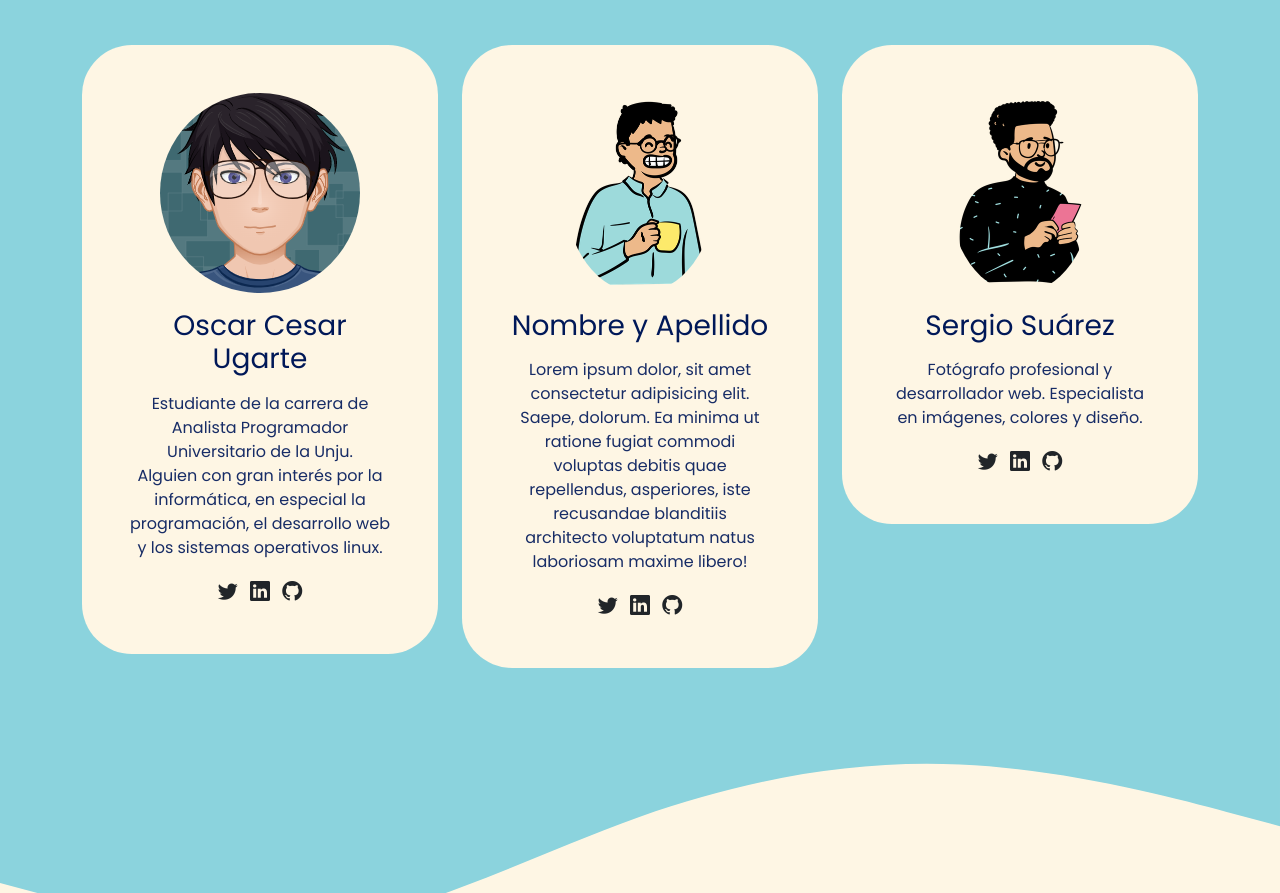
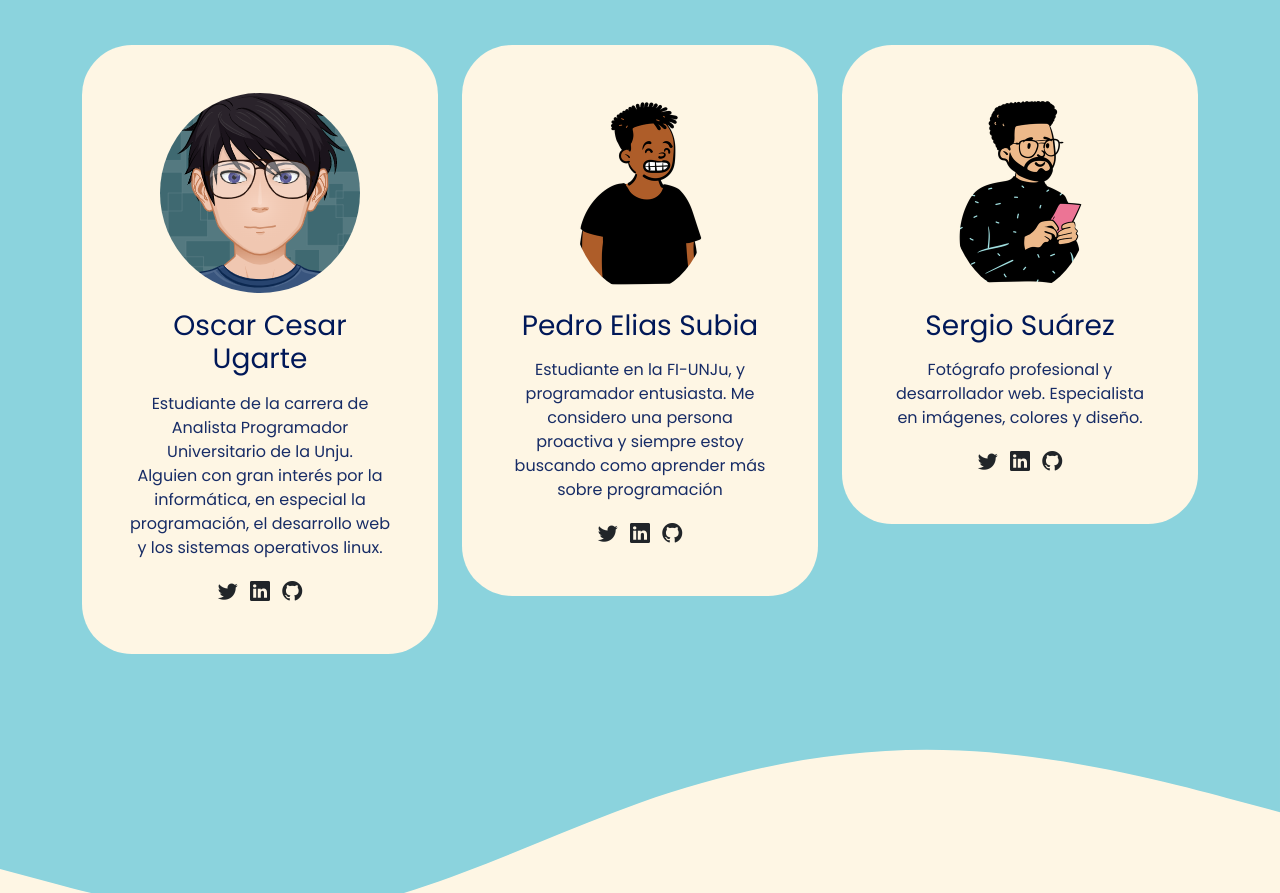
Before and after one commit to serrsua/devtech-podcast-web, a plain HTML site: page index.html in a window 1280 px wide. Shown: the part 1190-2083 px from the top of the page. Drawn offline with nearby package versions, Linux system fonts and the light colour scheme.

Commit message:
nuevo miembro del podcast agregado en el archivo index.html

```diff
--- a/index.html
+++ b/index.html
@@ -116,14 +116,12 @@
           <div class="col-md-6 col-lg-4 mb-3">
             <div class="card">
               <div class="card-body text-center p-5">
-                <img src="./assets/avatar.png" alt="avatar" class="img img-fluid rounded-circle mb-3">
-                <h3 class="title card-title mb-3">Nombre y Apellido</h3>
-                <p>Lorem ipsum dolor, sit amet consectetur adipisicing elit. Saepe, dolorum. Ea minima ut ratione fugiat
-                  commodi voluptas debitis quae repellendus, asperiores, iste recusandae blanditiis architecto
-                  voluptatum natus laboriosam maxime libero!</p>
+                <img src="./assets/avatar_pedro_subia.png" alt="avatar Pedro Subia" class="img img-fluid rounded-circle mb-3">
+                <h3 class="title card-title mb-3">Pedro Elias Subia</h3>
+                <p>Estudiante en la FI-UNJu, y programador entusiasta. Me considero una persona proactiva y siempre estoy buscando como aprender más sobre programación </p>
                 <a href="#"><i class="bi bi-twitter text-dark mx-1 lead"></i></a>
-                <a href="#"><i class="bi bi-linkedin text-dark mx-1 lead"></i></a>
-                <a href="#"><i class="bi bi-github text-dark mx-1 lead"></i></a>
+                <a href="https://www.linkedin.com/in/pedro-elias-subia/"><i class="bi bi-linkedin text-dark mx-1 lead"></i></a>
+                <a href="https://github.com/PedroSubia"><i class="bi bi-github text-dark mx-1 lead"></i></a>
               </div>
             </div>
           </div>
```
Also changed, not shown: assets/avatar_pedro_subia.png (added).
